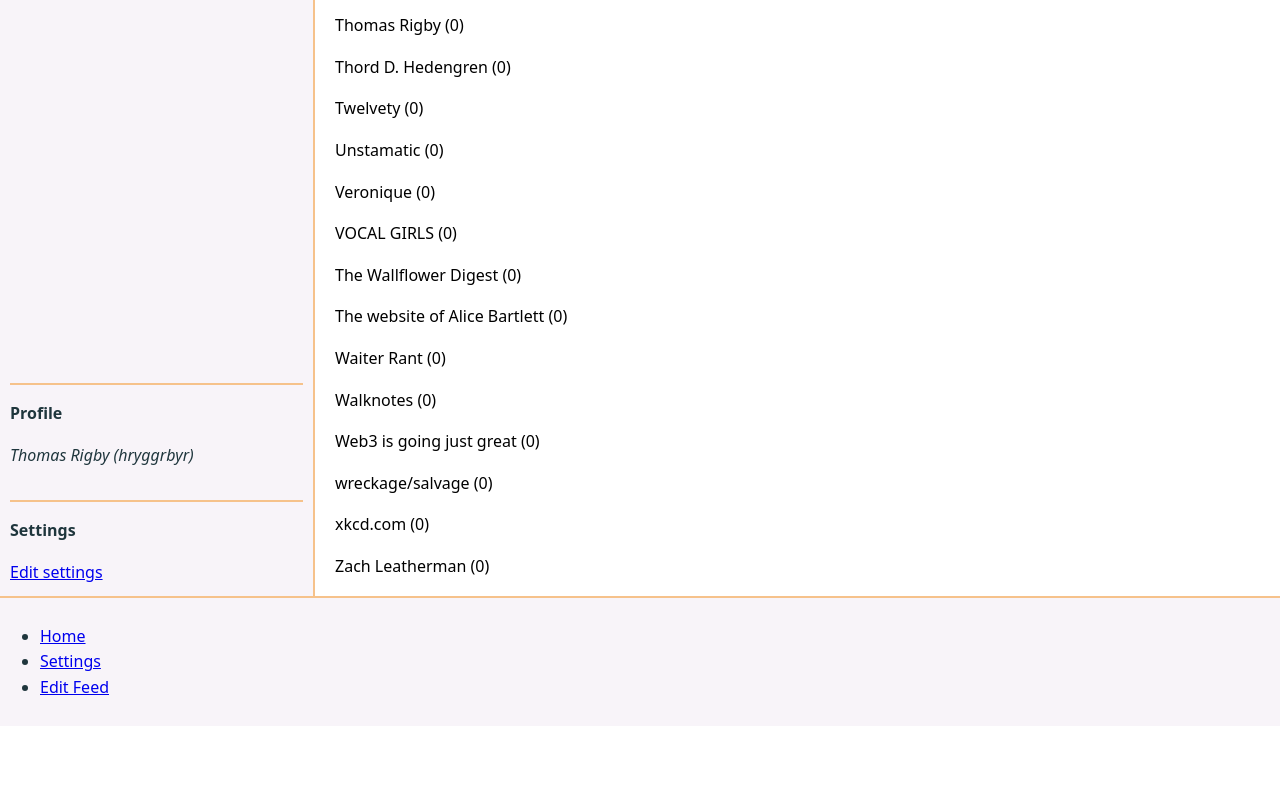
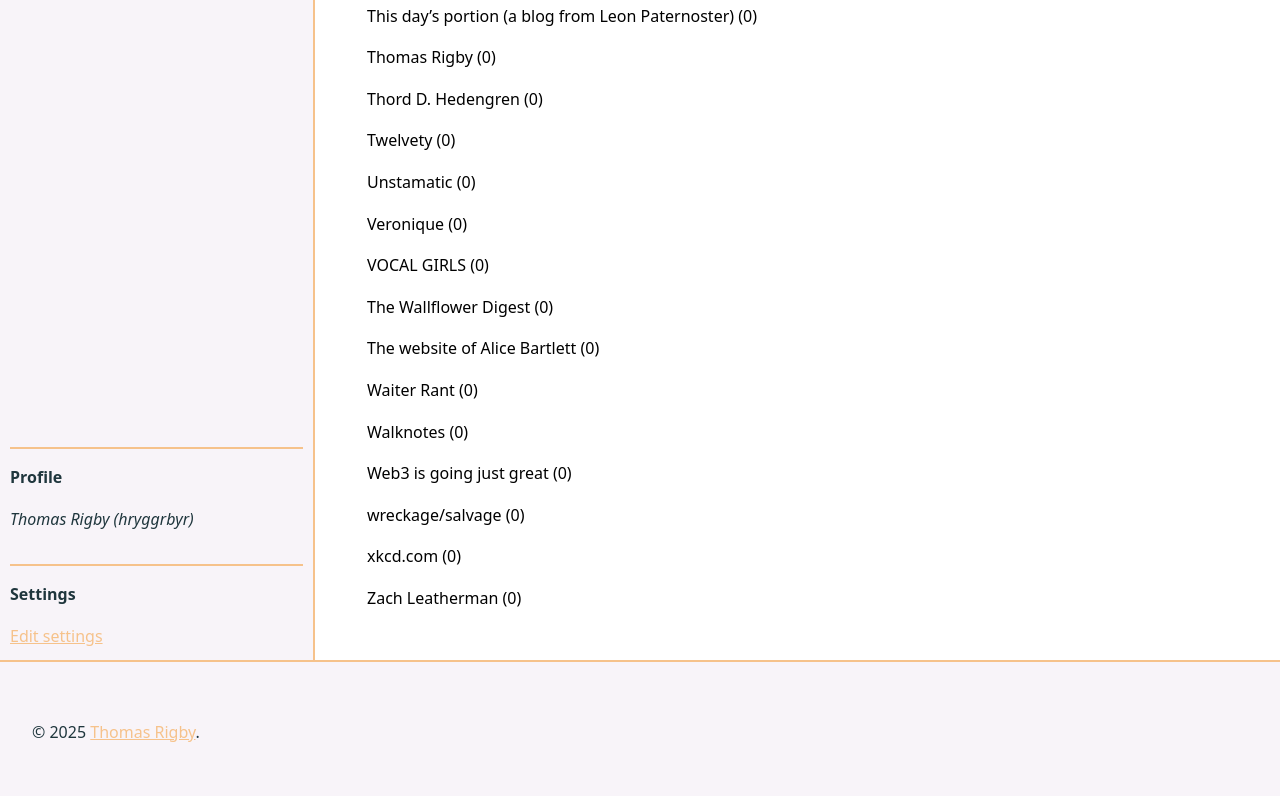
Before and after one commit to hryggrbyr/sift, an Eleventy site: page src/index.njk in a window 1280 px wide. Shown: the part 5526-6322 px from the top of the page. Before the commit the page ends 6252 px from the top, so only its background shows below. Built offline with nearby package versions, Linux system fonts and the light colour scheme; Eleventy itself is replaced by a stand-in of ours; files that its build step writes are made by us from their sources; no server answers.

Commit message:
prep for test release

```diff
--- a/src/_includes/layouts/base.njk
+++ b/src/_includes/layouts/base.njk
@@ -34,7 +34,7 @@
           <a href="/settings">Edit settings</a>
         </div>
       </aside>
-      <main>{% block content %}{% endblock %}</main>
+      <main class="gutters spacing">{% block content %}{% endblock %}</main>
     </div>
 
     {% include "partials/footer.njk" %}
--- a/src/_includes/partials/dev-nav.njk
+++ /dev/null
@@ -1,7 +0,0 @@
-<nav>
-  <ul>
-    <li><a href="/">Home</a></li>
-    <li><a href="/settings">Settings</a></li>
-    <li><a href="/feed/edit">Edit Feed</a></li>
-  </ul>
-</nav>
--- a/src/_includes/partials/footer.njk
+++ b/src/_includes/partials/footer.njk
@@ -1 +1,7 @@
-<footer>{% include "partials/dev-nav.njk" %}</footer>
+<footer>
+	<div class="gutters spacing">
+		<p>
+			&copy; 2025 <a href="https://thomasrigby.com">Thomas Rigby</a>.
+		</p>
+	</div>
+</footer>
--- a/src/css/styles.css
+++ b/src/css/styles.css
@@ -233,3 +233,20 @@ article.read {
   opacity: 0.95;
   color: dimgray;
 }
+
+
+.gutters {
+  padding-inline: 2rem;
+}
+
+.spacing {
+  padding-block: 2rem;
+}
+
+a {
+  color: var(--accent);
+}
+
+a:hover {
+  color: var(--accent-tint);
+}
--- a/styles.css
+++ /dev/null
@@ -1,48 +0,0 @@
-@import './css/reset.css';
-@import './css/sidebar.css';
-
-:root {
-  color-scheme: light dark;
-  --color-accent: light-dark(teal, goldenrod);
-}
-
-body {
-  background-color: canvas;
-  color: canvasText;
-  padding: 0;
-  margin: 0;
-  font-family: system-ui, sans-serif;
-}
-
-.sidebar {
-  background-color: light-dark(#eee, #333);
-  color: light-dark(dimgray, whitesmoke);
-  border-right: 2px solid var(--color-accent);
-}
-
-.sidebar-content {
-  padding-block: 2vh;
-  padding-inline: 2ch;
-}
-
-.main-content {
-  padding-block: 2vh;
-  padding-inline: 4ch;
-}
-
-.sidebar summary {
-  display: flex;
-  user-select: none;
-}
-
-.sidebar summary button:first-child {
-  margin-inline-start: auto;
-}
-
-article.unread {
-  font-size: 1.25em;
-}
-
-article.read {
-  opacity: 0.5;
-}
```
